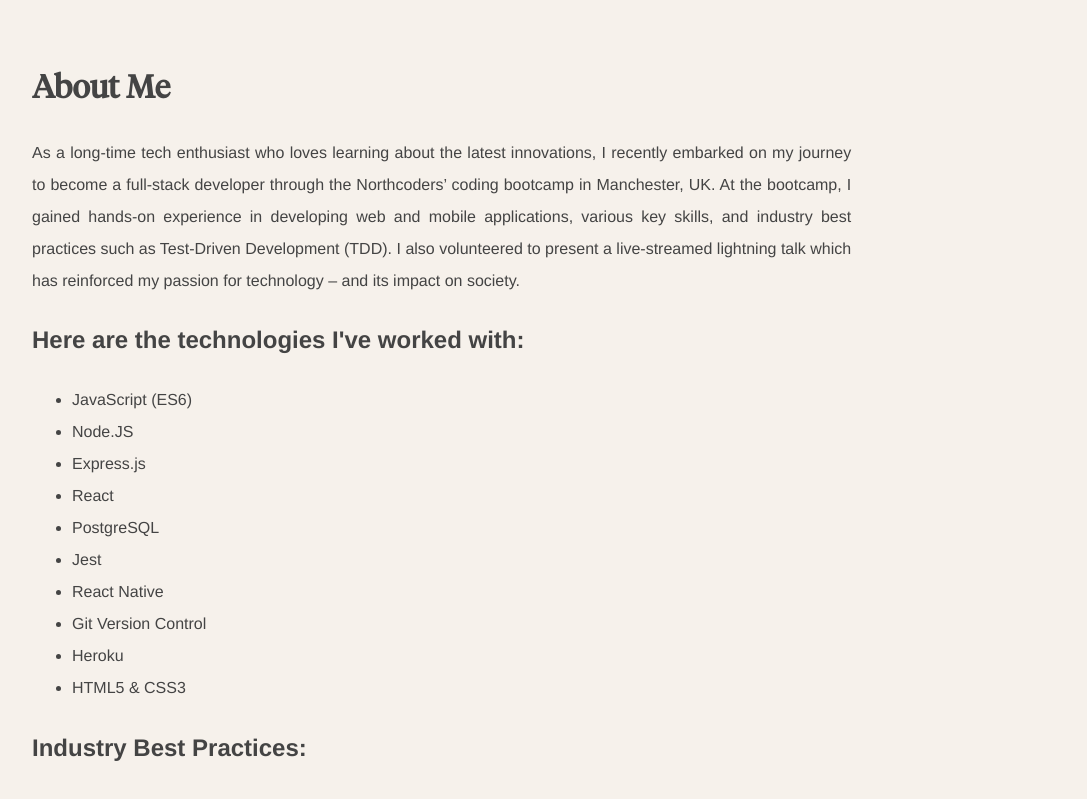
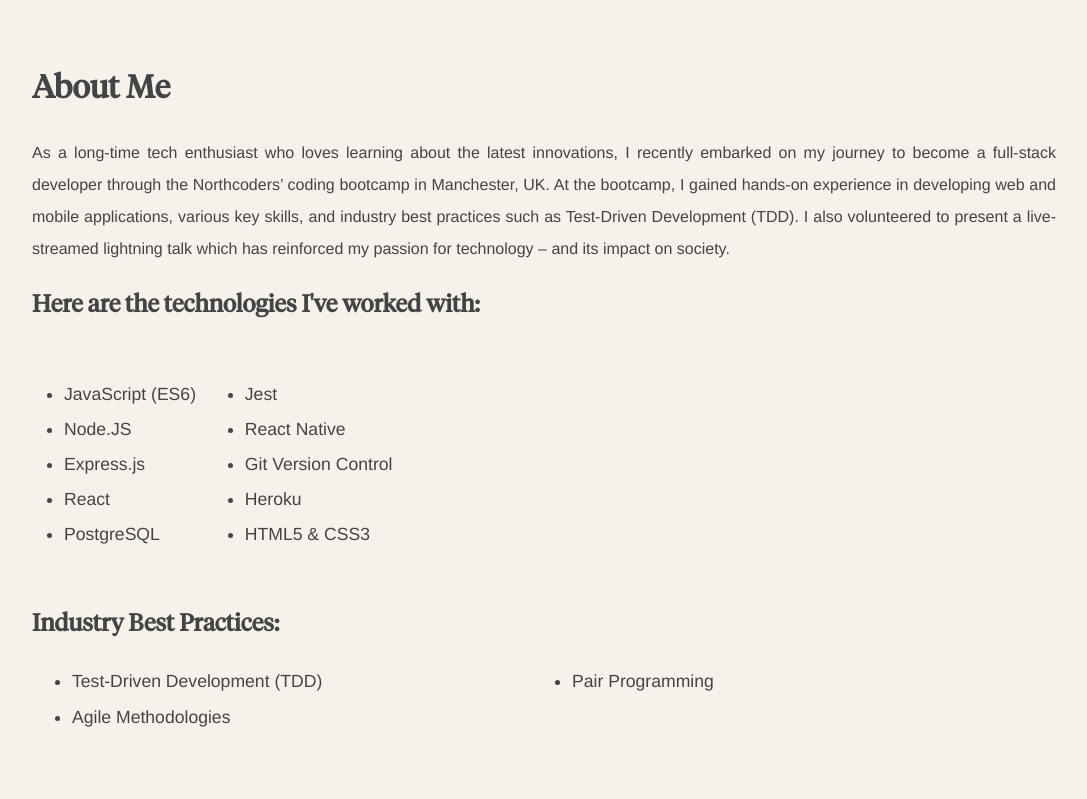
Before and after one commit to OneInfiniteLoops/Portfolio, a React (Create React App) app: page / in a window 1280 px wide. Shown: the part 840-1639 px from the top of the page, without its empty margins (96-1183 px from the left). Built offline with nearby package versions, Linux system fonts and the light colour scheme.

Commit message:
Adds styling for unordered lists

```diff
--- a/src/App.css
+++ b/src/App.css
@@ -113,7 +113,27 @@
   animation: slide-up-fade 3s;
 }
 #About p {
-  margin-right: 20%;
+}
+
+#About h2 {
+  font-size: 1.5rem;
+  font-family: Tiempos Headline;
+  margin: 0;
+  animation: slide-up-fade 3s;
+}
+
+.About-List {
+  margin-right: 60%;
+  padding: 2rem;
+}
+
+#About ul {
+  column-count: 2;
+}
+
+#About li {
+  font-size: 1.1rem;
+  animation: slide-up-fade 3s;
 }
 
 .Footer {
```
